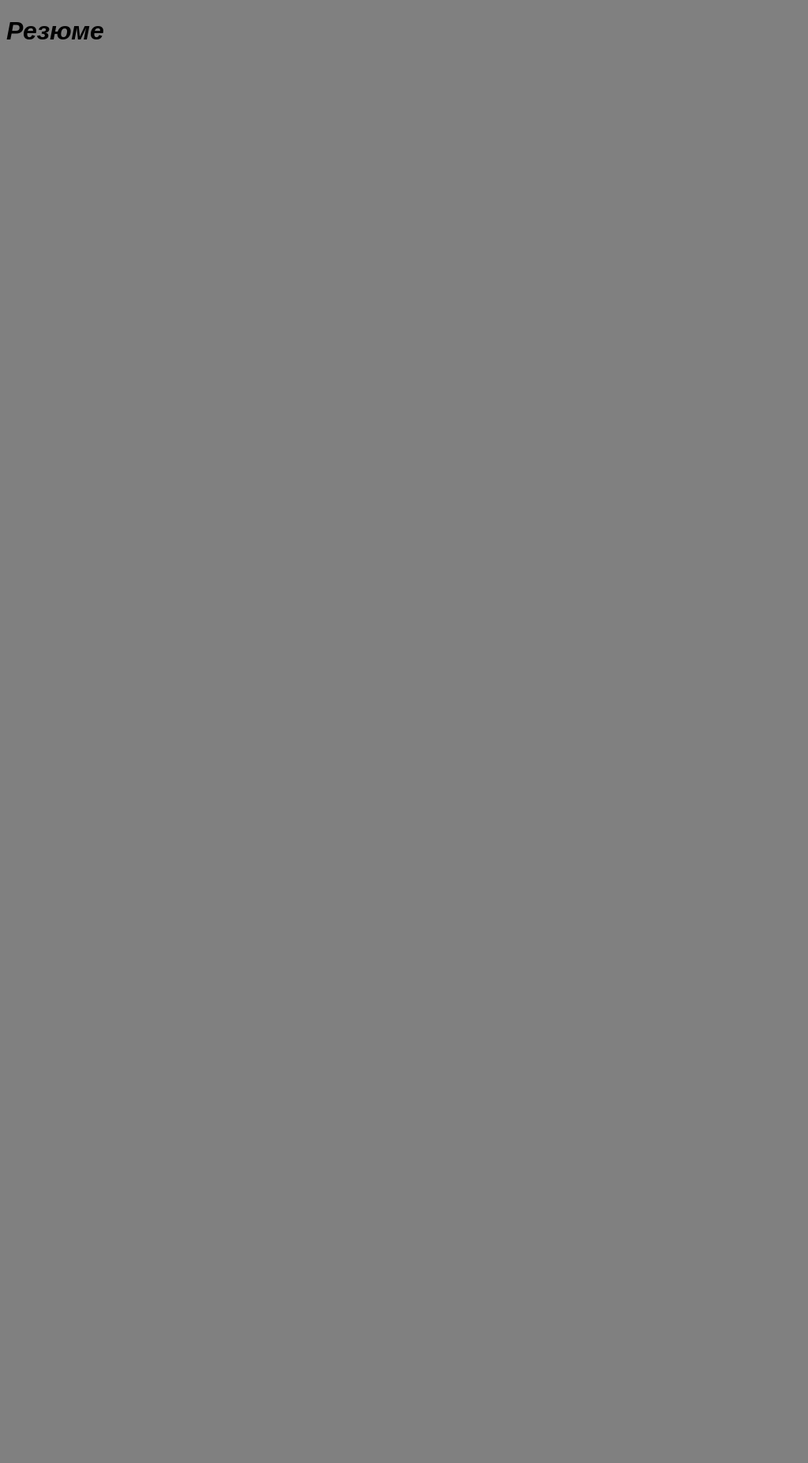
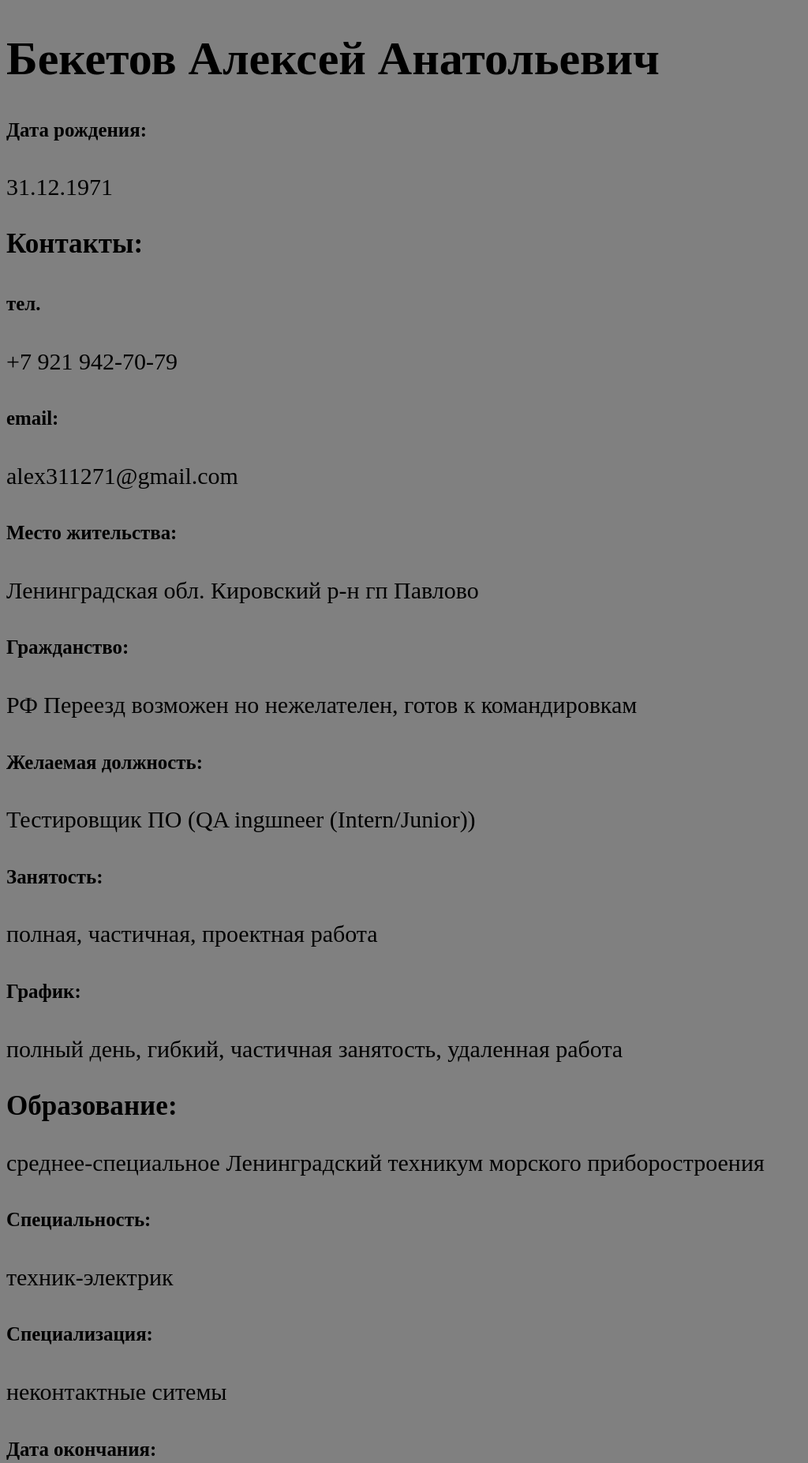
Before and after one commit to alex311271/resume, a plain HTML site: page resume.html in a window 1280 px wide. Shown: the top 1853 px of the page at 79% size, without its empty margins (0-1024 px from the left). Before the commit the page ends 800 px from the top, so only its background shows below. Drawn offline with Linux system fonts and the light colour scheme.

Commit message:
add main text

```diff
--- a/resume.html
+++ b/resume.html
@@ -5,7 +5,29 @@
         <meta charset="utf-8">
         <link href="style.css" rel="stylesheet">
         <body>
-            <h1>Резюме</h1>
-        </body>
+            <h1>Бекетов Алексей Анатольевич</h1>
+            <h5>Дата рождения:</h5> 31.12.1971
+            <h3>Контакты:</h3>
+            <h5>тел.</h5> +7 921 942-70-79
+            <h5>email:</h5>alex311271@gmail.com
+            <h5>Место жительства:</h5> Ленинградская обл. Кировский р-н
+            гп Павлово
+            <h5>Гражданство:</h5> РФ
+            Переезд возможен но нежелателен, готов к командировкам
+            <h5>Желаемая должность:</h5> Тестировщик ПО (QA ingшneer (Intern/Junior))
+            <h5>Занятость:</h5> полная, частичная, проектная работа
+            <h5>График:</h5> полный день, гибкий, частичная занятость, удаленная работа
+            <h3>Образование:</h3> среднее-специальное Ленинградский техникум морского приборостроения
+            <h5>Специальность:</h5> техник-электрик
+            <h5>Специализация:</h5> неконтактные ситемы
+            <h5>Дата окончания:</h5> 1991 год
+            <h3>Дополнительное образование:</h3> Нетология
+            <h5>Специальность:</h5> QA инженер
+            <h5>Дата окончания:</h5> 2022 год
+            <h3>Ключевые навыки</h3>
+            <h5>Знание языков:</h5>Русский - родной Английский - А1 - начальный
+            <h5>Навыки:</h5>Postman  Atlassian Jira  Git  Apache Jmeter  SQL  HTML  CSS Деловое общение  Грамотная речь  Работа в команде  Пользователь ПК  Деловая переписка  Поиск информации в интернет
+
+                </body>
     </head>
 </html>
--- a/style.css
+++ b/style.css
@@ -1,5 +1,6 @@
 body{
     background-color: grey;
-    font-family: Arial, Helvetica, sans-serif;
-    font-style: italic;
+    font-family: Arial,
+    font-weight: bold;
+    font-size: 30px;
 }
```
Also changed, not shown: 1 other file.
